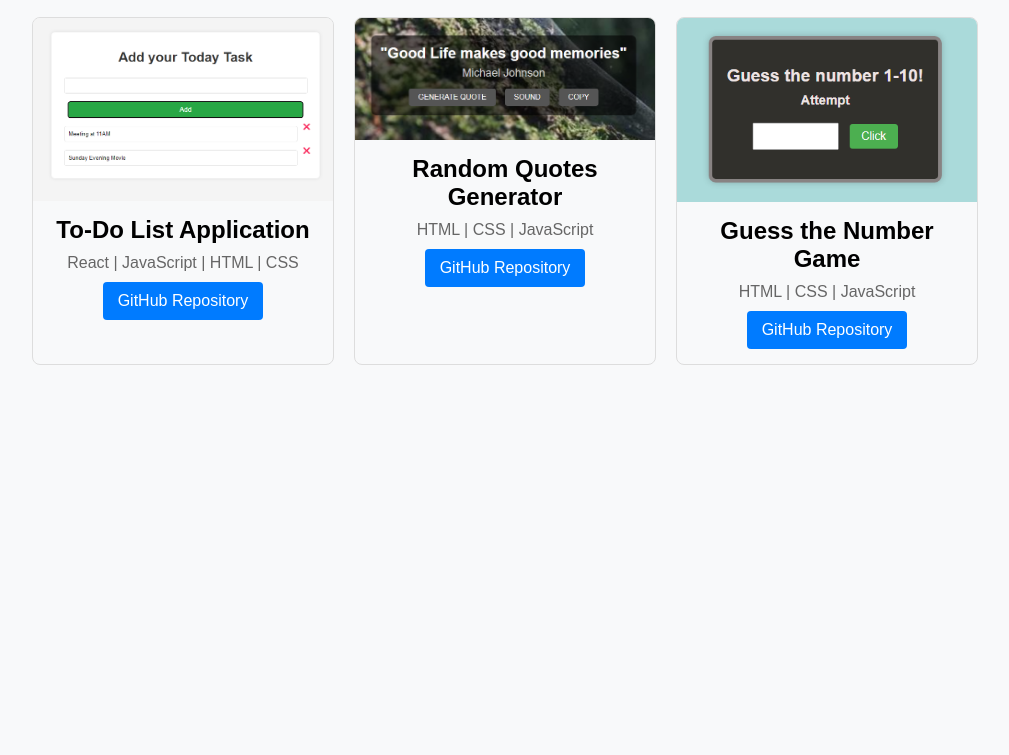
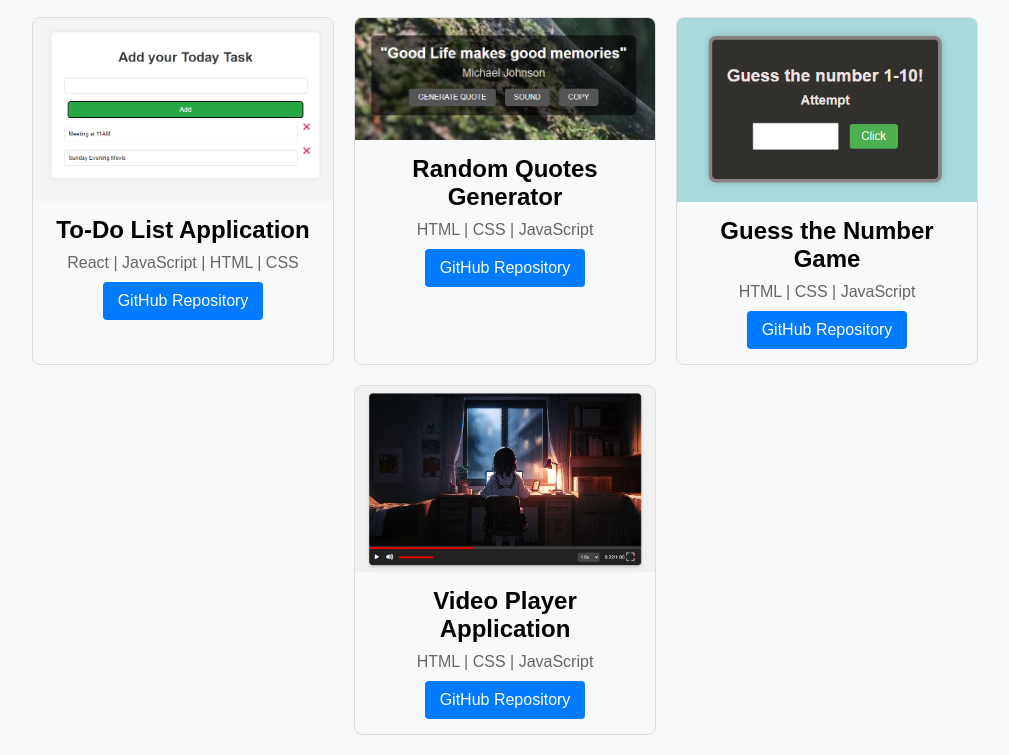
Before and after one commit to Aravindhan7malai/Project, a plain HTML site: page index.html in a window 1280 px wide. Shown: the part 538-1293 px from the top of the page, without its empty margins (135-1144 px from the left). Before the commit the page ends 923 px from the top, so only its background shows below. Drawn offline with nearby package versions, Linux system fonts and the light colour scheme.

Commit message:
Update index.html

```diff
--- a/index.html
+++ b/index.html
@@ -88,6 +88,16 @@
                     <a href="https://github.com/Aravindhan7malai/Guess-the-Number-Game" target="_blank">GitHub Repository</a>
                 </div>
             </div>
+             <div class="main-box">
+                <div class="main-image">
+                    <a href="https://custom-videoplayer.aravindhanelumalai.online/" target="_blank"><img src="image (6).png" alt="Custom Video player"></a>
+                </div>
+                <div class="main-content">
+                    <h1>Video Player Application</h1>
+                    <p>HTML | CSS | JavaScript</p>
+                    <a href="https://github.com/Aravindhan7malai/Custom-Video-Player" target="_blank">GitHub Repository</a>
+                </div>
+            </div>
 
         </main>
     </section>
```
